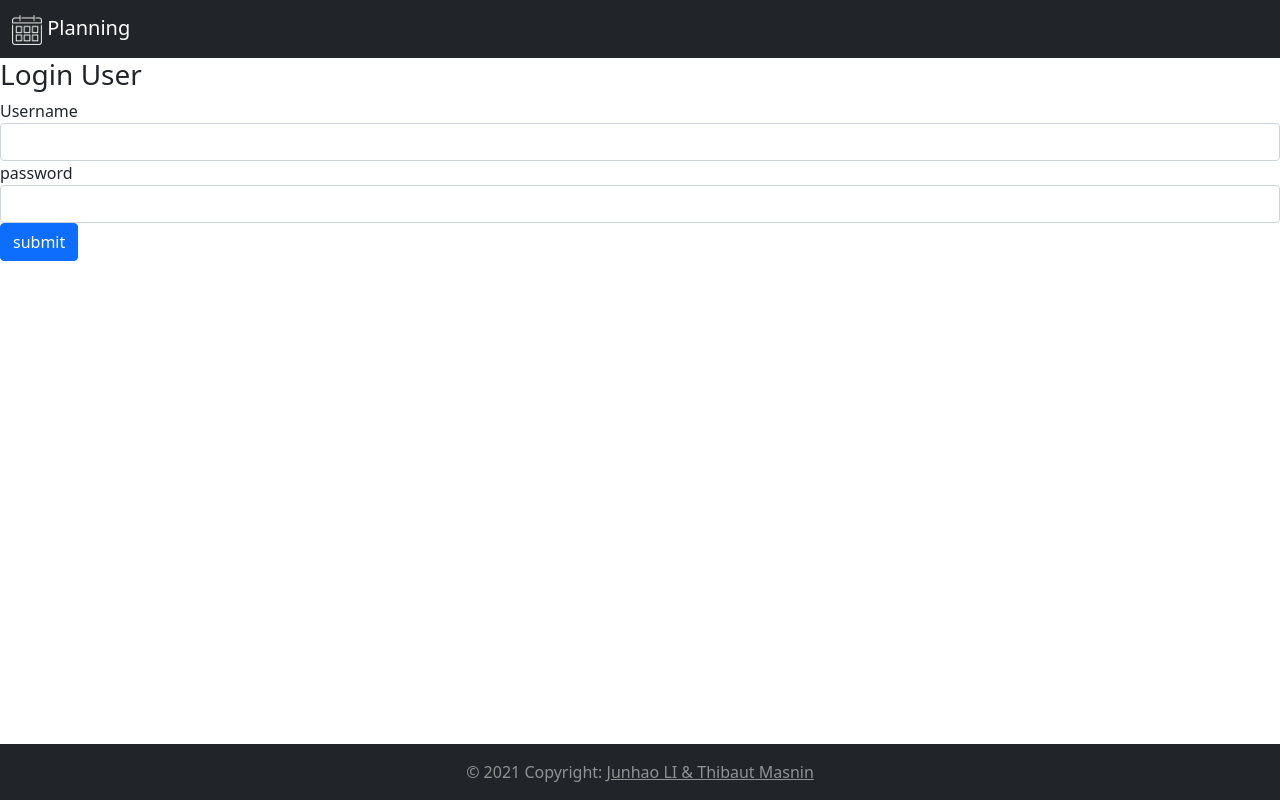
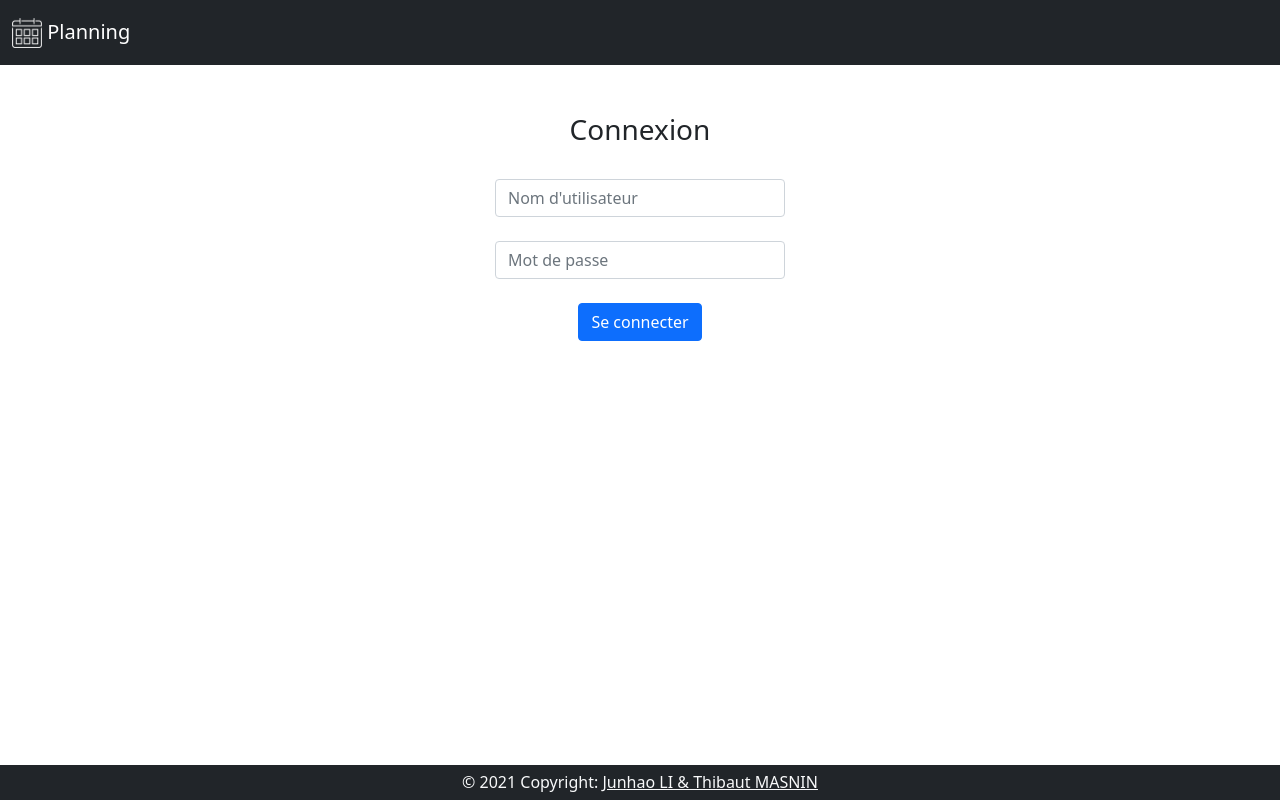
Before and after one commit to ThibautMasnin/EDT_Project, a PHP site: page /view/user/login.php in a window 1280 px wide. Run offline with PHP 8.4, Linux system fonts and the light colour scheme; some libraries are stand-ins or nearby versions.

Commit message:
Mise en page & traduction

```diff
--- a/classes/Messages.php
+++ b/classes/Messages.php
@@ -13,12 +13,12 @@ class Messages
     public static function display()
     {
         if (isset($_SESSION['errorMsg'])) {
-            echo '<div class="alert alert-danger">' . $_SESSION['errorMsg'] . '</div>';
+            echo '<div class="alert alert-danger text-center" style="position:absolute !important; left:25%; width:50%; top:30px !important; z-index: 100;" role="alert">' . $_SESSION['errorMsg'] . '</div>';
             unset($_SESSION['errorMsg']);
         }
 
         if (isset($_SESSION['successMsg'])) {
-            echo '<div class="alert alert-success">' . $_SESSION['successMsg'] . '</div>';
+            echo '<div class="alert alert-success text-center" style="position:absolute !important; left:25%; width:50%; top:30px !important; z-index: 100;" role="alert">' . $_SESSION['successMsg'] . '</div>';
             unset($_SESSION['successMsg']);
         }
     }
--- a/model/User.php
+++ b/model/User.php
@@ -82,7 +82,7 @@ class User
                             "username"    => $result['username'],
                             "level"    => $result['level']
                         );
-                        Messages::setMsg('Welcome back ' . $result['username'], 'success');
+                        Messages::setMsg('Welcome back ' . $result['username'] . ' !', 'success');
                     } else {
                         Messages::setMsg('Incorrect Login', 'error');
                     }
--- a/view/asset/style.css
+++ b/view/asset/style.css
@@ -3,3 +3,32 @@
     padding-left: 15px;
     border-left: 1px dashed rgba(33, 37, 41,0.25);
 }
+
+.sidebar {
+    background-color: #e3f2fd;
+}
+
+@media (min-width: 992px) {
+    .sidebar {
+        height: calc(100vh - 100px);
+        min-height: calc(100vh - 100px);
+        display: block;
+        position: absolute;
+        overflow-y: scroll;
+    }
+
+    .navbar {
+        height: 65px;
+    }
+}
+
+footer {
+    height: 35px;
+    padding: 5px;
+    bottom: 0px;
+}
+
+body, html, .container-fluid {
+    height: calc(100vh - 35px);
+    min-height: calc(100vh - 35px);
+}
--- a/view/page/404.php
+++ b/view/page/404.php
@@ -3,7 +3,7 @@ require_once(__DIR__ . "/app.php");
 require_once(__DIR__ . "/header.php");
 
 ?>
-<h2>The page is not found!</h2>
+<h2>Cette page est introuvable !</h2>
 
 <?php
 require_once(__DIR__ . "/../page/footer.php");
--- a/view/page/footer.php
+++ b/view/page/footer.php
@@ -1,18 +1,10 @@
-<div class="fixed-bottom">
-    <footer class="bg-dark">
 
-
-        <div class="text-center text-white-50 p-3">
-            © 2021 Copyright:
-            <a class="text-white-50" href="<?php echo ROOT_URL ?>">Junhao LI & Thibaut Masnin</a>
-        </div>
-
+</div>
+    <footer class="bg-dark text-center text-light">
+        © 2021 Copyright:
+        <a class="text-light" href="<?php echo ROOT_URL ?>">Junhao LI & Thibaut MASNIN</a>
     </footer>
-</div>
-</div>
 <script src="<?php echo ROOT_URL ?>/view/asset/main.js"></script>
 </body>
 
-
-
 </html>
--- a/view/page/header.php
+++ b/view/page/header.php
@@ -41,60 +41,61 @@ require_once(__DIR__ . "/../../middleware/routes.php");
 </head>
 
 <body>
-    <div class="container-fluid bg-dark">
+    <div class="container-fluid">
 
-    <div class="row">
-            <div class="col-lg-2 navbar navbar-dark">
+        <div class="row bg-dark">
+            <div class="col-lg-2 navbar">
                 <a class="navbar-brand" href="<?php echo ROOT_URL ?>" style="color: white;">
                     <img src="<?php echo ROOT_URL ?>/view/asset/logo.png" width="30" height="30" alt="Logo">
                     Planning
                 </a>
             </div>
-            <nav class="col-lg-8 navbar navbar-expand-lg bg-dark navbar-dark">
+            <div class="col-lg-8 navbar navbar-expand-lg bg-dark navbar-dark">
                 <button class="navbar-toggler" type="button" data-bs-toggle="collapse" data-bs-target="#navbarContent">
                     <span class="navbar-toggler-icon"></span>
                 </button>
                 <div id="navbarContent" class="collapse navbar-collapse">
                     <ul class="navbar-nav">
                         <?php if (isset($_SESSION['is_logged_in'])) : ?>
-                            <li class="nav-item">
+                            <li class="nav-item px-1">
                                 <a class="nav-link" href="<?php echo ROOT_URL ?>/view/user/planning.php">Consultation</a>
                             </li>
                             <?php if ($_SESSION["user_data"]["level"] < ETU_ROLE) : ?>
-                                <li class="nav-item">
+                                <li class="nav-item px-1">
                                     <a class="nav-link" href="#">Modification</a>
                                 </li>
                             <?php endif; ?>
                             <?php if ($_SESSION["user_data"]["level"] == ADMIN_ROLE) : ?>
-                                <li class="nav-item">
+                                <li class="nav-item px-1">
                                     <a class="nav-link" href="<?php echo ROOT_URL ?>/view/user/list.php">Utilisateurs</a>
                                 </li>
-                                <li class="nav-item">
+                                <li class="nav-item px-1">
                                     <a class="nav-link" href="#">Salles</a>
                                 </li>
-                                <li class="nav-item">
+                                <li class="nav-item px-1">
                                     <a class="nav-link" href="#">Cours</a>
                                 </li>
-                                <li class="nav-item">
+                                <li class="nav-item px-1">
                                     <a class="nav-link" href="#">Service ETD</a>
                                 </li>
                             <?php endif; ?>
-                            <li class="nav-item">
+                            <li class="nav-item px-1">
                                 <a class="nav-link" href="<?php echo ROOT_URL ?>/view/user/userInformation.php">Profil</a>
-                            </li>
-                            <li class="nav-item">
-                                <form method="post" action="<?php $_SERVER['PHP_SELF']; ?>">
-                                    <input type="hidden" name="controller" value="UserController">
-                                    <input type="hidden" name="action" value="logout">
-                                    <button class="btn btn-outline-danger" type="submit" name="submit" value="submit">Deconnexion</button>
-                                </form>
                             </li>
                         <?php endif; ?>
                     </ul>
                 </div>
-            </nav>
+            </div>
+            <?php if (isset($_SESSION['is_logged_in'])) : ?>
+                <div class="col-lg-2 navbar">
+                    <form method="post" action="<?php $_SERVER['PHP_SELF']; ?>">
+                        <input type="hidden" name="controller" value="UserController">
+                        <input type="hidden" name="action" value="logout">
+                        <button class="btn btn-outline-danger" type="submit" name="submit" value="submit">Deconnexion</button>
+                    </form>
+                </div>
+            <?php endif; ?>
         </div>
         <div class="row">
             <?php Messages::display(); ?>
         </div>
-    </div>
--- a/view/user/login.php
+++ b/view/user/login.php
@@ -1,32 +1,29 @@
 <?php
 require_once(__DIR__ . "/../page/app.php");
 if (isset($_SESSION['is_logged_in'])) {
-    header('Location: ' . ROOT_URL . "/view/user/userInformation.php");
+    header('Location: ' . ROOT_URL . "/view/user/planning.php");
     exit();
 }
 
 require_once(__DIR__ . "/../page/header.php");
 
 ?>
-<div class="fluid-container">
-    <div class="panel panel-default">
+<div class="container w-25"><br/><br/>
+    <div class="panel panel-default text-center">
         <div class="panel-heading">
-            <h3 class="panel-title">Login User</h3>
-        </div>
+            <h3 class="panel-title">Connexion</h3>
+        </div><br/>
         <div class="panel-body">
             <form method="post" action="<?php $_SERVER['PHP_SELF']; ?>">
                 <div class="form-group">
-                    <label>Username</label>
-                    <input type="text" name="username" class="form-control">
-                </div>
+                    <input type="text" placeholder="Nom d'utilisateur" name="username" class="form-control">
+                </div><br/>
                 <div class="form-group">
-                    <label>password</label>
-                    <input type="password" name="password" class="form-control">
-                </div>
+                    <input type="password" placeholder="Mot de passe" name="password" class="form-control">
+                </div><br/>
                 <input type="hidden" name="controller" value="UserController">
                 <input type="hidden" name="action" value="login">
-                <input type="submit" name="submit" class="btn btn-primary" value="submit">
-
+                <button class="btn btn-primary" type="submit" name="submit" value="submit">Se connecter</button>
             </form>
         </div>
     </div>
--- a/view/user/planning.php
+++ b/view/user/planning.php
@@ -4,9 +4,8 @@ require_once(__DIR__ . "/../page/header.php");
 require_once(__DIR__ . "/../../middleware/auth.php");
 ?>
 
-<div class="container-fluid">
     <div class="row">
-        <nav class="col-lg-2 flex-column navbar-light sidebar" style="background-color: #e3f2fd;">
+        <nav class="col-lg-2 flex-column navbar-light sidebar">
             <ul class="navbar-nav">
                 <li class="nav-item-dropdown">
                     <a href="#departementSubmenu" data-bs-toggle="collapse" aria-expanded="false" class="nav-link dropdown-toggle">Départements</a>
@@ -134,8 +133,6 @@ require_once(__DIR__ . "/../../middleware/auth.php");
             </ul>
         </nav>
     </div>
-</div>
-
 
 <?php
 require_once(__DIR__ . "/../page/footer.php");
```
Also changed, not shown: view/user/list.php (+11 -9 lines).
